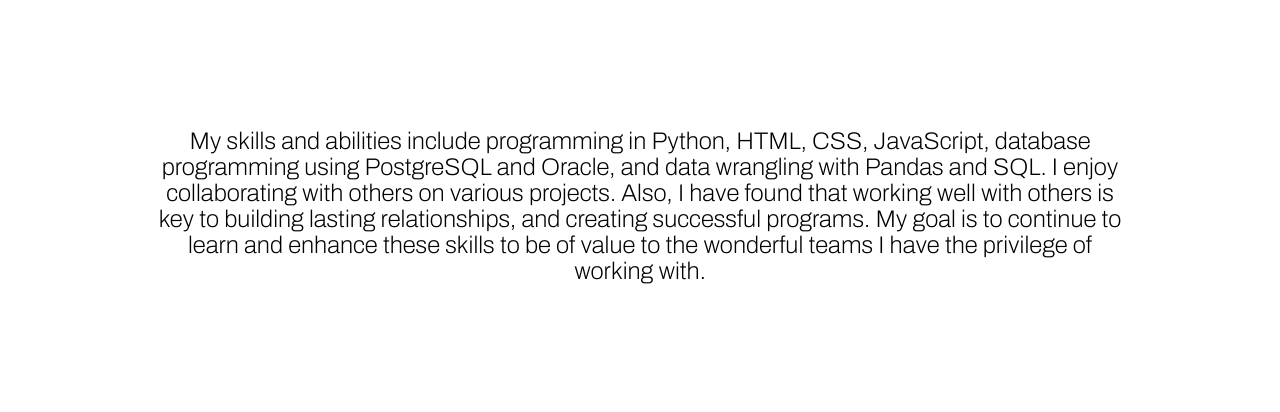
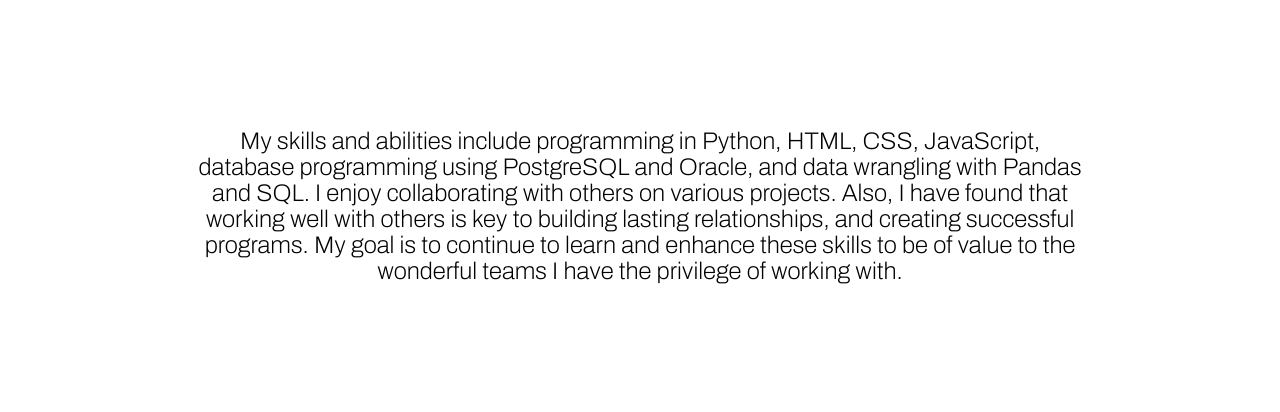
Before and after one commit to Yorkd1/wdd130, a plain HTML site: page personal_portfolio/skills.html in a window 1280 px wide. Shown: the part 260-672 px from the top of the page. Drawn offline with Linux system fonts and the light colour scheme; a web font is replaced by a local one.

Commit message:
Added text and margins to text for asthetic.

```diff
--- a/personal_portfolio/styles/portfolio_style.css
+++ b/personal_portfolio/styles/portfolio_style.css
@@ -250,7 +250,9 @@ that the flip itself goes out of the box on hover (remove perspective if you don
 }
 
 #can-do p {
-    margin: 150px;
+    max-width: 900px;
+    margin: 150px auto;
+    padding: 0 20px;
     font-family: "Archivo", Helvetica, sans-serif;
     font-size: 24px;
     font-weight: bold;
```
Also changed, not shown: personal_portfolio/index.html (+1 -1 lines), personal_portfolio/projects_and_achievements.html (+1 -1 lines).
